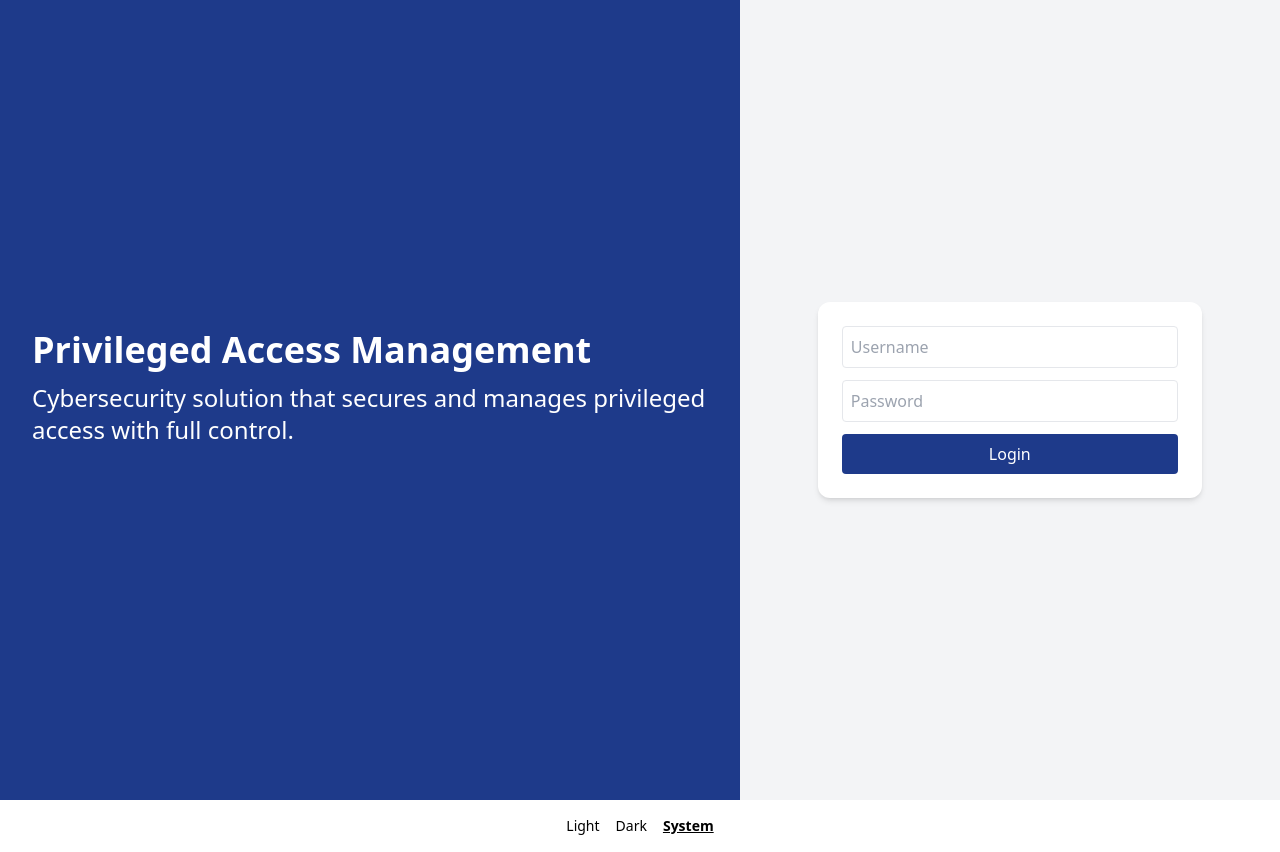
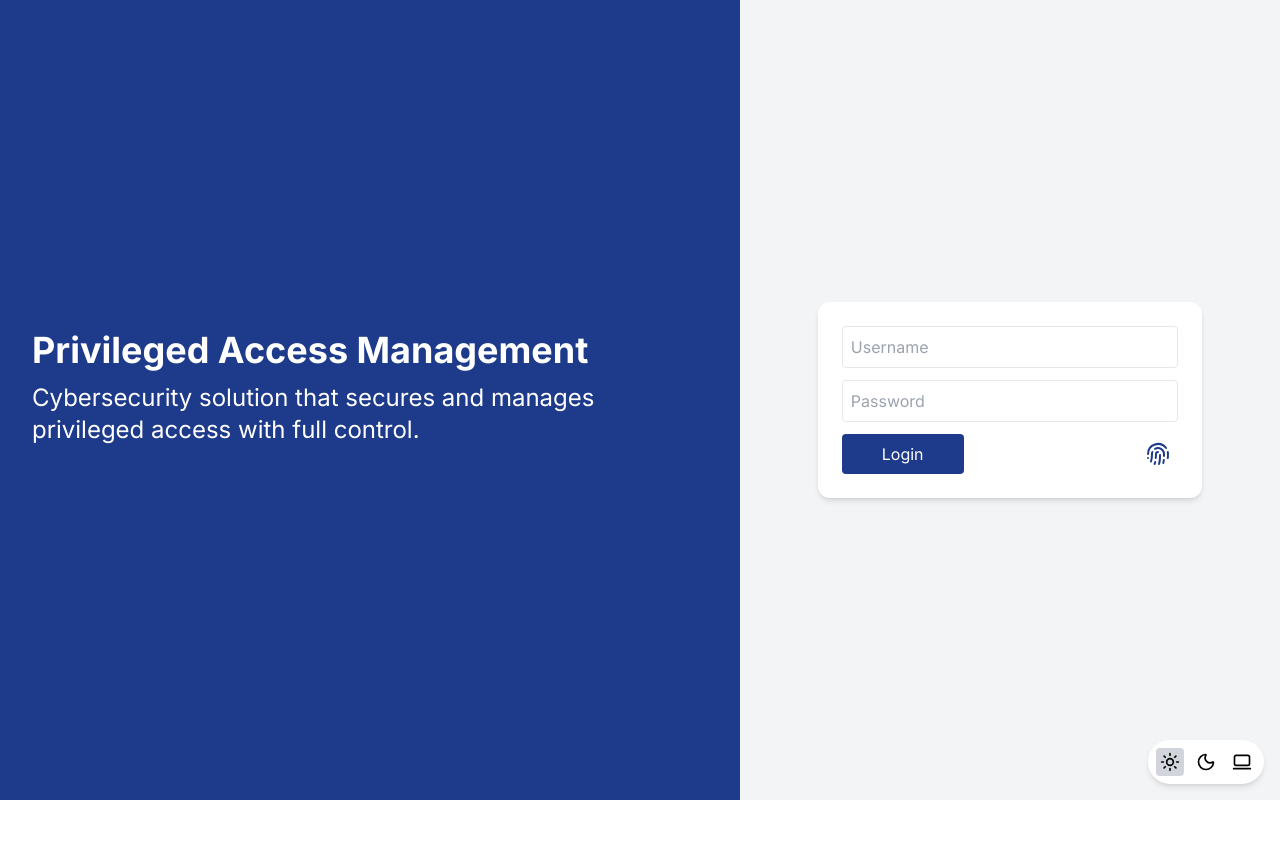
Before and after one commit to JaseemKhan211/pma-sysapp, a Next.js app in the folder frontend/: page /login in a window 1280 px wide. After the commit the page ends 800 px from the top, so only its background shows below. Built offline with nearby package versions, Linux system fonts and the light colour scheme.

Commit message:
✨ Add fingerprint login icon next to login button with hover popup design

```diff
--- a/frontend/next.config.js
+++ b/frontend/next.config.js
@@ -1,6 +1,6 @@
 /** @type {import('next').NextConfig} */
 const nextConfig = {
-  reactStrictMode: true
-}
+  reactStrictMode: true,
+};
 
 module.exports = nextConfig;
--- a/frontend/next.config.mjs
+++ /dev/null
@@ -1,4 +0,0 @@
-/** @type {import('next').NextConfig} */
-const nextConfig = {};
-
-export default nextConfig;
--- a/frontend/package.json
+++ b/frontend/package.json
@@ -21,7 +21,10 @@
   "author": "Jaseem Khan",
   "license": "ISC",
   "dependencies": {
+    "@next/font": "^14.2.15",
+    "lucide-react": "^0.526.0",
     "next": "15.4.2",
+    "next-themes": "^0.4.6",
     "react": "19.1.0",
     "react-dom": "19.1.0"
   },
--- a/frontend/src/app/layout.jsx
+++ b/frontend/src/app/layout.jsx
@@ -1,23 +1,36 @@
 import './globals.css';
+import { ThemeProvider } from 'next-themes';
 import ThemeToggle from '@/components/ThemeToggle';
+import { Inter, Poppins } from 'next/font/google';
+
+const inter = Inter({
+  subsets: ['latin'],
+  variable: '--font-inter',
+  display: 'swap',
+});
+
+const poppins = Poppins({
+  subsets: ['latin'],
+  variable: '--font-poppins',
+  weight: ['400', '600'],
+  display: 'swap',
+});
 
 export default function RootLayout({ children }) {
   return (
-    <html lang="en">
-      <body className="bg-white text-black dark:bg-gray-900 dark:text-white transition-colors">
-        <div className="min-h-screen flex flex-col justify-between">
+    <ThemeProvider attribute="class" defaultTheme="light" enableSystem>
+      <html lang="en" className={`${inter.variable} ${poppins.variable}`}>
+        <body className="relative min-h-screen font-sans">
           {/* <Header /> */}
+          <div className="flex flex-col min-h-screen">
             <main className="flex-grow">
               {children}
             </main>
-
-          <footer className="w-full flex justify-center py-4 bg-transparent">
+          </div>
           <ThemeToggle />
-          </footer>
-
           {/* <Footer /> */}
-        </div>
         </body>
       </html>
+    </ThemeProvider>
   );
 }
--- a/frontend/src/app/login/LoginForm.jsx
+++ b/frontend/src/app/login/LoginForm.jsx
@@ -1,38 +1,33 @@
 "use client";
 import { useState } from "react";
+import { Fingerprint } from "lucide-react";
 import { handleLogin } from "@/handlers/authHandlers";
-import Image from "next/image";
 
 export default function LoginForm() {
   const [usrid, setUsrid] = useState("");
   const [password, setPassword] = useState("");
 
   return (
-    <div className="bg-blue-900 min-h-screen flex">
-      {/* LEFT PANEL */}
+    <div className="bg-blue-900 dark:bg-gray-900 min-h-screen flex">
+      {/* LEFT PANEL LOGIN */}
       <div className="w-4/5 text-white flex flex-col justify-center p-8">
-        {/* <Image
-          src="/pma_logo.png"
-          alt="PMA Logo"
-          width={100}
-          height={100}
-          className="mb-4"
-        /> */}
-        <h1 className="text-4xl font-bold mb-3">Privileged Access Management</h1>
+        <h1 className="text-4xl font-bold mb-3">
+          Privileged Access Management
+        </h1>
         <p className="text-2xl text-white-700 mb-6">
-          Cybersecurity solution that secures and manages privileged access with full control.
+          Cybersecurity solution that secures and manages privileged access with
+          full control.
         </p>
       </div>
 
       {/* RIGHT PANEL (LOGIN) */}
       <div className="w-3/5 flex items-center justify-center bg-gray-100">
         <div className="p-6 max-w-sm w-full bg-white rounded-xl shadow-md">
-          {/* <h2 className="text-xl font-bold mb-4">Login</h2> */}
           <form onSubmit={(e) => handleLogin(e, usrid, password)}>
             <input
               type="text"
               placeholder="Username"
-              className="w-full mb-3 p-2 border rounded"
+              className="w-full mb-3 p-2 border rounded bg-white text-black dark:bg-white dark:text-black"
               value={usrid}
               onChange={(e) => setUsrid(e.target.value)}
               required
@@ -40,17 +35,29 @@ export default function LoginForm() {
             <input
               type="password"
               placeholder="Password"
-              className="w-full mb-3 p-2 border rounded"
+              className="w-full mb-3 p-2 border rounded bg-white text-black dark:bg-white dark:text-black"
               value={password}
               onChange={(e) => setPassword(e.target.value)}
               required
             />
-            <button
-              type="submit"
-              className="w-full bg-blue-900 text-white p-2 rounded hover:bg-blue-600"
-            >
-              Login
-            </button>
+            <div className="flex items-center justify-between">
+              <button
+                type="submit"
+                className="text-white px-10 py-2 rounded bg-blue-900 dark:bg-gray-900 hover:bg-blue-600 dark:hover:bg-gray-700"
+              >
+                Login
+              </button>
+
+              {/* Fingerprint icon button */}
+              <button
+                type="button"
+                onClick={() => alert("Fingerprint scan popup here")}
+                className="p-2 rounded-full dark:bg-gray-900 hover:bg-blue-600 dark:hover:bg-gray-700"
+                title="Login with Fingerprint"
+              >
+                <Fingerprint className="w-6 h-6 text-blue-900 dark:text-white" />
+              </button>
+            </div>
           </form>
         </div>
       </div>
--- a/frontend/src/components/ThemeToggle.jsx
+++ b/frontend/src/components/ThemeToggle.jsx
@@ -1,46 +1,29 @@
-'use client';
-
-import { useEffect, useState } from 'react';
+'use client'
+import { useTheme } from 'next-themes'
+import { useEffect, useState } from 'react'
+import { Sun, Moon, Laptop2 } from 'lucide-react'
 
 export default function ThemeToggle() {
-  const [theme, setTheme] = useState('system');
+  const { theme, setTheme, systemTheme } = useTheme()
+  const [mounted, setMounted] = useState(false)
 
   useEffect(() => {
-    const root = window.document.documentElement;
-    const systemDark = window.matchMedia('(prefers-color-scheme: dark)').matches;
+    setMounted(true)
+  }, [])
 
-    const saved = localStorage.getItem('theme');
-    const currentTheme = saved || 'system';
-    setTheme(currentTheme);
-
-    if (currentTheme === 'dark' || (currentTheme === 'system' && systemDark)) {
-      root.classList.add('dark');
-    } else {
-      root.classList.remove('dark');
-    }
-  }, []);
-
-  const toggleTheme = (newTheme) => {
-    const root = window.document.documentElement;
-    localStorage.setItem('theme', newTheme);
-    setTheme(newTheme);
-
-    if (newTheme === 'dark') {
-      root.classList.add('dark');
-    } else if (newTheme === 'light') {
-      root.classList.remove('dark');
-    } else {
-      // System preference
-      const systemDark = window.matchMedia('(prefers-color-scheme: dark)').matches;
-      systemDark ? root.classList.add('dark') : root.classList.remove('dark');
-    }
-  };
+  if (!mounted) return null
 
   return (
-    <div className="flex space-x-4 items-center text-sm">
-      <button onClick={() => toggleTheme('light')} className={theme === 'light' ? 'font-bold underline' : ''}>Light</button>
-      <button onClick={() => toggleTheme('dark')} className={theme === 'dark' ? 'font-bold underline' : ''}>Dark</button>
-      <button onClick={() => toggleTheme('system')} className={theme === 'system' ? 'font-bold underline' : ''}>System</button>
+    <div className="fixed bottom-4 right-4 z-50 bg-white dark:bg-gray-800 p-2 rounded-full shadow-md flex gap-2 items-center">
+      <button onClick={() => setTheme('light')} className={`p-1 rounded hover:bg-gray-200 ${theme === 'light' ? 'bg-gray-300' : ''}`}>
+        <Sun size={20} />
+      </button>
+      <button onClick={() => setTheme('dark')} className={`p-1 rounded hover:bg-gray-200 ${theme === 'dark' ? 'bg-gray-600 text-white' : ''}`}>
+        <Moon size={20} />
+      </button>
+      <button onClick={() => setTheme('system')} className={`p-1 rounded hover:bg-gray-200 ${theme === 'system' ? 'bg-gray-300' : ''}`}>
+        <Laptop2 size={20} />
+      </button>
     </div>
-  );
+  )
 }
--- a/frontend/tailwind.config.js
+++ b/frontend/tailwind.config.js
@@ -6,7 +6,14 @@ module.exports = {
     "./components/**/*.{js,ts,jsx,tsx,mdx}"
   ],
   theme: {
-    extend: {},
+    extend: {
+      fontFamily: {
+        sans: ['var(--font-inter)'],
+        pop: ['var(--font-poppins)'],
+        rob: ['var(--font-roboto)'],
+        mono: ['var(--font-jetbrains)'],
+      },
+    },
   },
   plugins: [],
 }
```
Also changed, not shown: frontend/src/app/globals.css (line endings or trailing spaces), 1 other file (tests, documents, lock files or other folders). Lines whose indentation alone changed are shown as unchanged.
